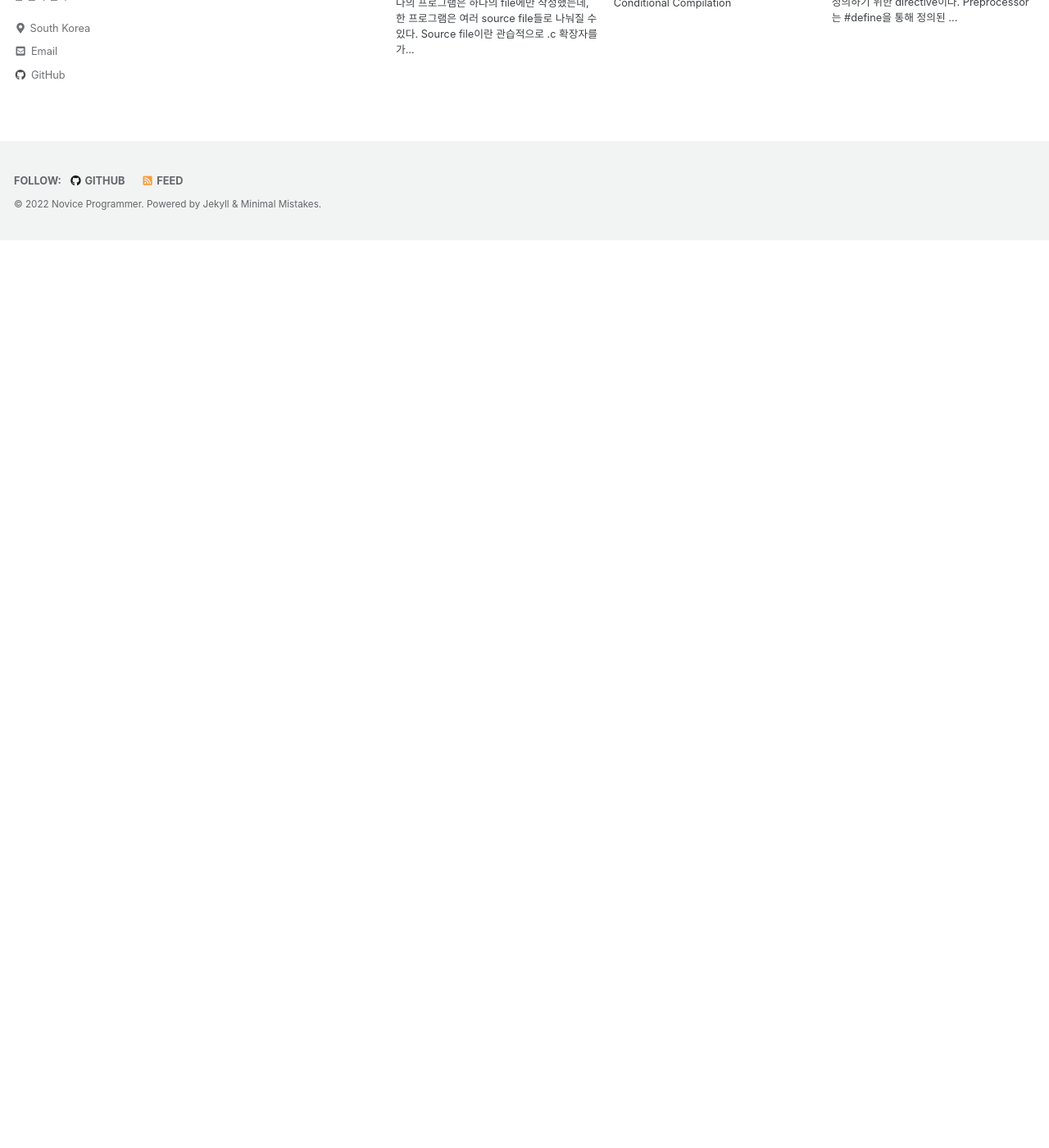
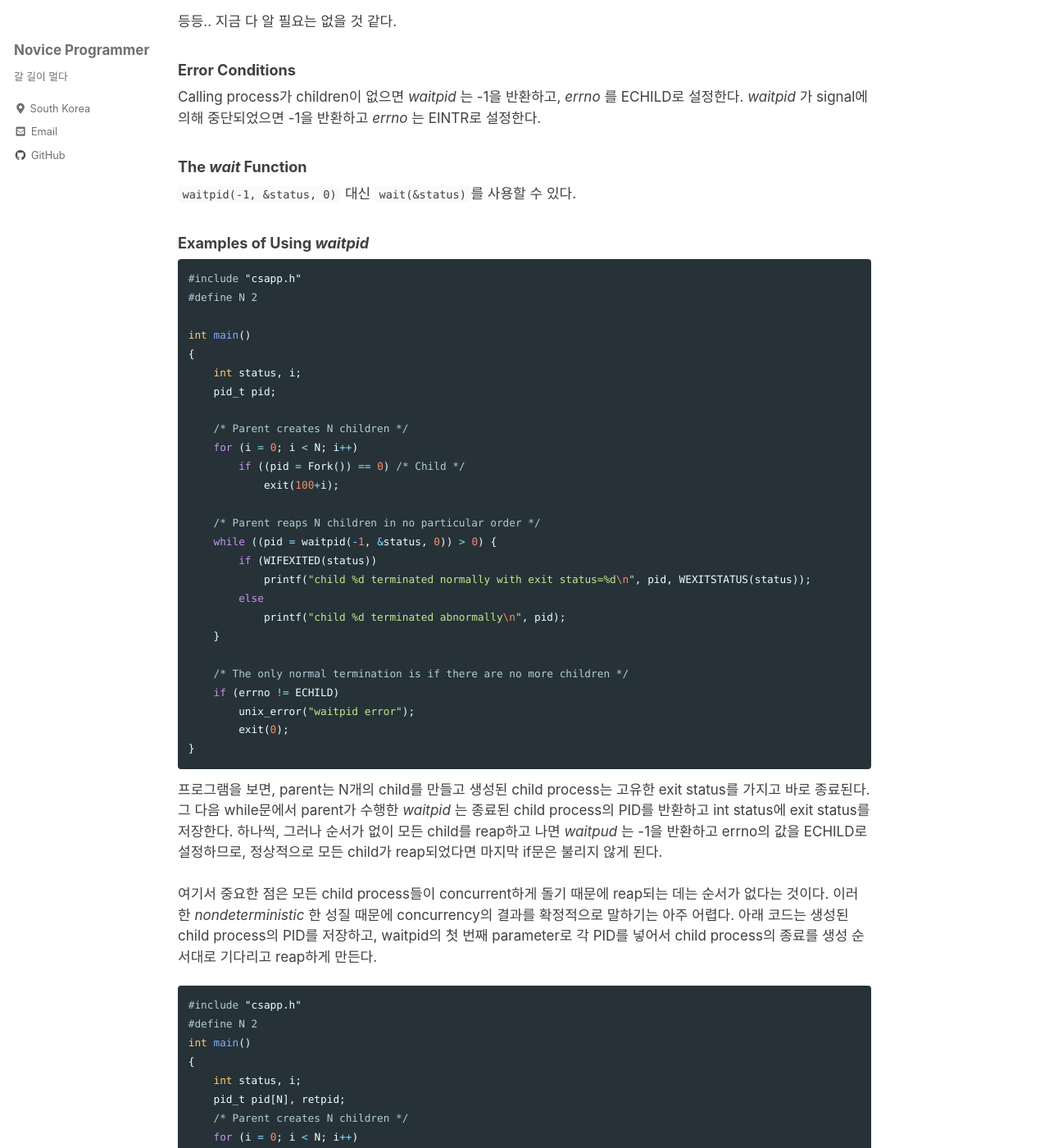
Before and after one commit to JuTaK97/JuTaK97.github.io, a Jekyll site: the page built from _posts/2022-03-16-CSAPP-8.md, in a window 1280 px wide and 1400 px high, scrolled down 9149 px. Shown: the whole window at 82% size. Built offline with Jekyll 4.4.1, drawn with Linux system fonts in a browser that asks for light colours; cached includes are drawn as plain includes; before the commit the page ends 9442 px from its top, so only the background shows below that; some of the changed text lies outside the part shown.

Commit message:
Update 2022-03-16-CSAPP-8.md

````diff
--- a/_posts/2022-03-16-CSAPP-8.md
+++ b/_posts/2022-03-16-CSAPP-8.md
@@ -268,4 +268,104 @@ _waitpid_ 는 조금 복잡한데, default로 options=0일 때는 _waitpid_ 를
 모든 process가 종료 상태라면 _waitpid_ 는 즉시 반환한다. 반환값은 _waitpid_ 가 return하도록 한 terminated child의 PID가 된다. 이 때가 되면 terminated child는 reaped되고,
 kernel은 시스템에서 이 process의 모든 흔적을 지운다.<br />
 _wait set_ 은 parameter 중에서 pid로 결정한다. _pid > 0_ 인 경우는 해당 PID를 갖는 child process가 _wait set_ 이 되고, _pid = -1_ 인 경우는 모든 child process들이
-_wait set_ 에 속하게 된다.
+_wait set_ 에 속하게 된다. 이 경우에는 _waut set_ 의 child process 중 아무거나 terminated 되면 waitpid()가 값을 반환한다.
+
+#### Modifying the Default Behavoir
+_waitpid_ 의 options parameter에 여러 constant를 넣어서 작동 방식을 조정할 수 있다.
+
+- WNOHANG : 종료된 child process가 없으면 바로 0을 반환하고 진행한다. 종료하는 child가 나올 때까지 suspend하는 default와 차이가 있다.
+- WUNTRACED : child process가 terminated되는 것 뿐만 아니라 stopped되는 것에도 반응한다.
+- WCONTINUED : wait set의 running process가 terminated되거나, stopped process가 SIGCONT signal에 의해 resumed될 때까지 기다린다.
+이 옵션들을 | 으로 조합할 수 있다.
+- WNOHANG | WUNTRACED : wait set의 child들 중에 terminated되거나 stop된 게 없으면 바로 0을 반환하고, 있으면 그렇게 될 때까지 기다린 후 PID를 반환한다.
+
+#### Checking the Exit Status of a Reaped Child
+_waitpid_ 의 세 번째 parameter인 _statusp_ 가 non-NULL이면 waitpid의 return을 일으킨 child의 status information을 encode해서 포인터로 statusp에 넣어 준다. wait.h 파일에는
+status를 해석하기 위한 여러 매크로가 정의되어 있다.
+- WIFEXITED : child가 exit()나 return으로 정상적으로 종료됐으면 true
+- WEXITSTATUS : 정상적으로 종료된 child의 exit status를 반환한다. WIFEXITED가 true를 반환할 때만 정의된다.
+- WIFSIGNALED : catch되지 못한 signal에 의해 종료되면 true
+
+등등.. 지금 다 알 필요는 없을 것 같다.
+
+#### Error Conditions
+Calling process가 children이 없으면 _waitpid_ 는 -1을 반환하고, _errno_ 를 ECHILD로 설정한다. _waitpid_ 가 signal에 의해 중단되었으면 -1을 반환하고 _errno_ 는 EINTR로 설정한다.
+
+#### The _wait_ Function
+`waitpid(-1, &status, 0)` 대신 `wait(&status)`를 사용할 수 있다.
+
+#### Examples of Using _waitpid_
+```c
+#include "csapp.h"
+#define N 2
+
+int main()
+{
+    int status, i;
+    pid_t pid;
+
+    /* Parent creates N children */
+    for (i = 0; i < N; i++)
+        if ((pid = Fork()) == 0) /* Child */
+            exit(100+i);
+
+    /* Parent reaps N children in no particular order */
+    while ((pid = waitpid(-1, &status, 0)) > 0) {
+        if (WIFEXITED(status))
+            printf("child %d terminated normally with exit status=%d\n", pid, WEXITSTATUS(status));
+        else
+            printf("child %d terminated abnormally\n", pid);
+    }
+
+    /* The only normal termination is if there are no more children */
+    if (errno != ECHILD)
+        unix_error("waitpid error");
+        exit(0);
+}
+```
+프로그램을 보면, parent는 N개의 child를 만들고 생성된 child process는 고유한 exit status를 가지고 바로 종료된다. 그 다음 while문에서 parent가 수행한 _waitpid_ 는
+종료된 child process의 PID를 반환하고 int status에 exit status를 저장한다. 하나씩, 그러나 순서가 없이 모든 child를 reap하고 나면 _waitpud_ 는 -1을 반환하고 errno의 값을
+ECHILD로 설정하므로, 정상적으로 모든 child가 reap되었다면 마지막 if문은 불리지 않게 된다.<br /><br />
+여기서 중요한 점은 모든 child process들이 concurrent하게 돌기 때문에 reap되는 데는 순서가 없다는 것이다. 이러한 _nondeterministic_ 한 성질 때문에 concurrency의 결과를
+확정적으로 말하기는 아주 어렵다. 아래 코드는 생성된 child process의 PID를 저장하고, waitpid의 첫 번째 parameter로 각 PID를 넣어서 child process의 종료를 생성 순서대로 기다리고  reap하게 만든다.
+```c
+#include "csapp.h"
+#define N 2
+int main()
+{
+    int status, i;
+    pid_t pid[N], retpid;
+    /* Parent creates N children */
+    for (i = 0; i < N; i++)
+        if ((pid[i] = Fork()) == 0) /* Child */
+            exit(100+i);
+    /* Parent reaps N children in order */
+    i = 0;
+    while ((retpid = waitpid(pid[i++], &status, 0)) > 0) {
+        if (WIFEXITED(status))
+            printf("child %d terminated normally with exit status=%d\n", retpid, WEXITSTATUS(status));
+        else
+            printf("child %d terminated abnormally\n", retpid);
+    }
+    /* The only normal termination is if there are no more children */
+    if (errno != ECHILD)
+        unix_error("waitpid error");
+        exit(0);
+}
+```
+
+### 8.4.4 Putting Processes to Sleep
+_sleep_ 함수는 process를 특정 시간 동안 suspend한다.
+```c
+#include <unistd.h>
+unsigned int sleep(unsigned int secs);
+```
+반환값은 시간이 다 지났으면 0을, 아니면 남은 seconds를 반환한다. 후자는 signal에 의해 interrput되었을 경우 일어날 수 있는 경우이다.
+_pause_ 함수는 비슷한데, process를 signal을 받을 때까지 유지 sleep 상태로 만든다.
+```c
+#include <unistd.h>
+int pause(void);
+```
+반환값은 언제나 -1이다.
+
+### 8.4.5 Loading and Running Programs
````
